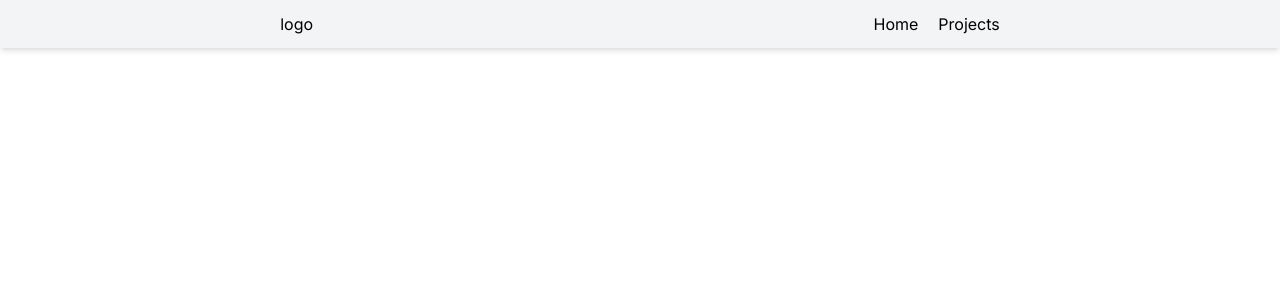
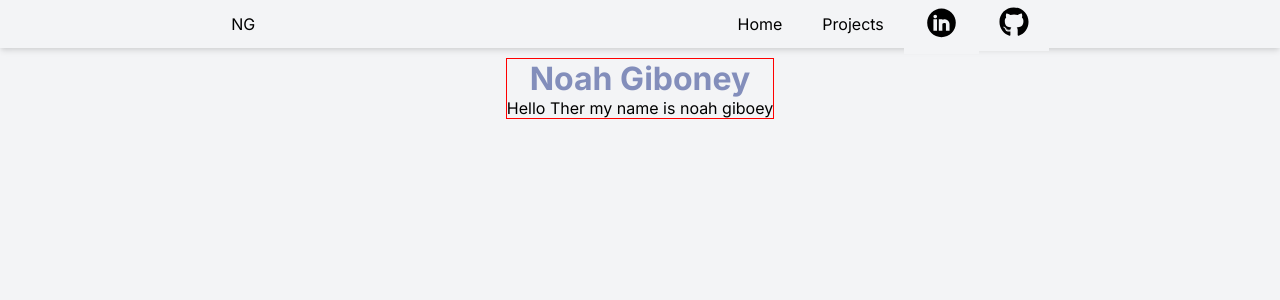
Before and after one commit to noahgiboney/noahgiboney-portfolio-v2, a Next.js app: page / in a window 1280 px wide. Shown: the top 300 px of the page. Built offline with nearby package versions, Linux system fonts and the light colour scheme.

Commit message:
feat: navbar styling

```diff
--- a/src/app/components/NavBar.tsx
+++ b/src/app/components/NavBar.tsx
@@ -1,11 +1,12 @@
 import styles from "@/app/styles/navbar.module.css";
 import Link from "next/link";
+import Image from "next/image";
 
 function NavBar() {
   return (
     <>
       <div className={styles.navBar}>
-        <div className={styles.logoContainer}>logo</div>
+        <div className={styles.logoContainer}>NG</div>
 
         <div className={styles.linksContainer}>
           <ul>
@@ -15,6 +16,26 @@ function NavBar() {
             <li>
               <Link href={"Projects"}>Projects</Link>
             </li>
+            <li>
+              <Link href={"Projects"}>
+                <Image
+                  src="/linkedin.svg"
+                  alt="Description of the Image"
+                  width={35}
+                  height={35}
+                />
+              </Link>
+            </li>
+            <li>
+              <Link href={"Projects"}>
+                <Image
+                  src="/github.svg"
+                  alt="Description of the Image"
+                  width={30}
+                  height={30}
+                />
+              </Link>
+            </li>
           </ul>
         </div>
       </div>
--- a/src/app/globals.css
+++ b/src/app/globals.css
@@ -2,13 +2,17 @@
   box-sizing: border-box;
   padding: 0;
   margin: 0;
+  background-color: #f3f4f6;
 }
 
 :root {
   --background: #f3f4f6;
   --text: #0d0e10;
+  --primary: #737ca1;
+  --seconday: #a2a9c6;
+  --accent: #838ebb;
+  --hover: #dadbdd;
 }
-
 
 a {
   color: inherit;
--- a/src/app/layout.tsx
+++ b/src/app/layout.tsx
@@ -18,7 +18,7 @@ export default function RootLayout({
   return (
     <html lang="en">
       <body className={inter.className}>
-        <NavBar/>
+        <NavBar />
         {children}
       </body>
     </html>
--- a/src/app/page.tsx
+++ b/src/app/page.tsx
@@ -1,10 +1,15 @@
 import Image from "next/image";
-
+import styles from "./styles/main.module.css";
 
 export default function Home() {
   return (
-    <main>
-
+    <main className={styles.main}>
+      <div className={styles.infoContainer}>
+        <div className={styles.info}>
+          <h1>Noah Giboney</h1>
+          <p>Hello Ther my name is noah giboey</p>
+        </div>
+      </div>
     </main>
   );
 }
--- /dev/null
+++ b/src/app/styles/main.module.css
@@ -0,0 +1,20 @@
+.main {
+    display: flex;
+    flex-direction: column;
+    height: auto;
+}
+
+.infoContainer {
+    display: flex;
+    flex-direction: column;
+    text-align: center;
+    align-items: center;
+}
+
+.infoContainer h1 {
+    color: var(--accent);
+}
+
+.info {
+    border: 1px solid red;
+}
--- a/src/app/styles/navbar.module.css
+++ b/src/app/styles/navbar.module.css
@@ -5,7 +5,8 @@
     height: 6vh;
     align-items: center;
     box-shadow: 0 4px 6px -1px rgba(0, 0, 0, 0.1), 0 2px 4px -1px rgba(0, 0, 0, 0.06);
-    background-color: var(--background);
+    background-color: var(--);
+    margin-bottom: 10px;
 }
 
 .logoContainer {
@@ -18,14 +19,20 @@
 .linksContainer ul {
     display: flex;
     flex-direction: row;
-    gap: 20px;
+    align-items: center;
 }
 
 .linksContainer ul li {
     list-style: none;
+    align-items: center
 }
 
 .linksContainer ul li a {
     list-style: none;
     text-decoration: none;
+    padding: 10px 20px;
 }
+
+.linksContainer ul li a:hover {
+    background-color: #e6e7e9;
+}
```
Also changed, not shown: public/github.svg (added), public/linkedin.svg (added).
